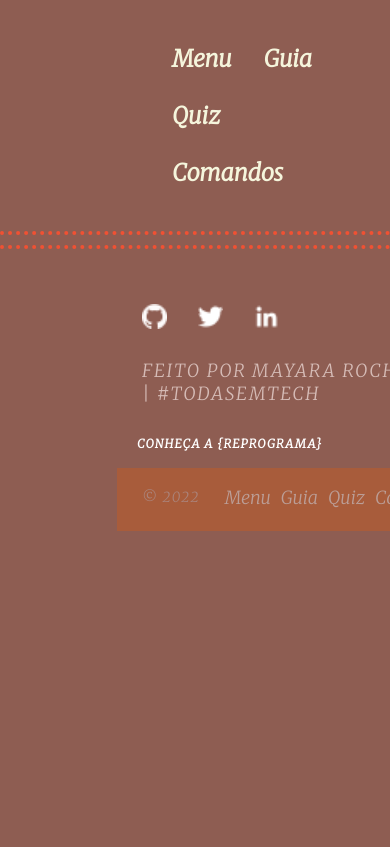
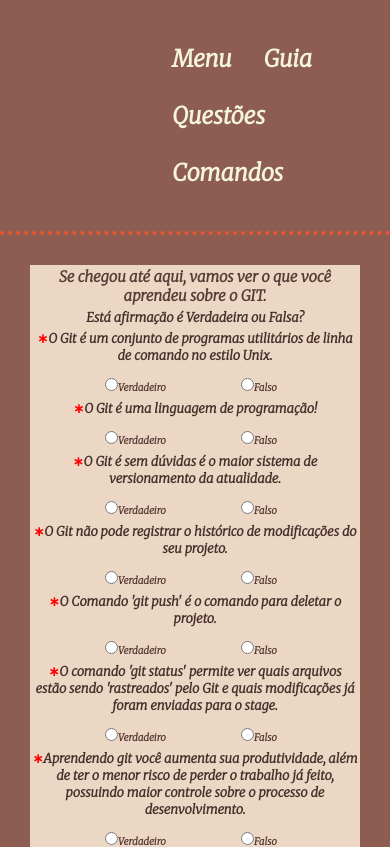
Before and after one commit to MayaraRocha95/tudosobreogit-projetofinal, a React (Vite) app: page /questoes in a window 390 px wide. Shown: the top 847 px of the page. Built offline with nearby package versions, Linux system fonts and the light colour scheme; a web font is replaced by a local one.

Commit message:
modificando responsividade

```diff
--- a/src/components/Card/Card.jsx
+++ b/src/components/Card/Card.jsx
@@ -1,5 +1,5 @@
 import React, { useState, useEffect } from 'react';
-
+import '../../pages/Questoes/questoes.css'
 
 function Card (props) {
   const { question, anwser, adicionarAcerto } = props;
@@ -13,10 +13,13 @@ function Card (props) {
   }, [userAwnser])
 
 return (
-  <div>
-  <p>{question}</p>
-  <button type="radio" disabled={userAwnser !== ""} onClick={() =>setUserAwnser(true)}> Verdadeiro</button>
-  <button type="radio" disabled={userAwnser !== ""} onClick={() => setUserAwnser(false)}> Falso</button>
+  <div className="card-botao">
+    <h3><font color="red"> 	&lowast;</font>{question}</h3>
+
+  <input className="input" type="radio" checked={userAwnser === true} disabled={userAwnser !== ""} onClick={() =>setUserAwnser(true)} Verdadeiro/>
+  <label>Verdadeiro</label>
+  <input className="input" type="radio"  checked={userAwnser === false} disabled={userAwnser !== ""} onClick={() => setUserAwnser(false)} Falso/>
+  <label>Falso</label>
 
   { userAwnser !== "" && (anwser === userAwnser ? <p> Você Acertou! </p> : <p> Resposta Errada! </p>)
 
--- a/src/components/Footer/Footer.jsx
+++ b/src/components/Footer/Footer.jsx
@@ -49,8 +49,8 @@ export default function Footer() {
                   </Link>
                 </li>
                 <li >
-                  <Link className="link" to="/quiz">
-                    Quiz
+                  <Link className="link" to="/questoes">
+                    Questoes
                   </Link>
                 </li>
                 <li >
--- a/src/components/Footer/footer.css
+++ b/src/components/Footer/footer.css
@@ -40,13 +40,14 @@
   float: right;
   background-color:rgba(207, 92, 25);
   width:100vw;
+  height:60px;
   margin-top: 15px;
   opacity: .4;
-  font-weight: 50;
+
 }
 
 .f-menu{
-  padding: 0 0 0 70%;
+  padding: 0 0 0 50%;
 
 }
 .footer-menu ul{
@@ -63,7 +64,7 @@ display: block;
   text-decoration: none;
 
 }
-.footer-menu ul li a:hover {
+.footer-menu .link a:hover {
   color: brown;
 }
 .footer-menu .footer-paragrafo{
@@ -71,14 +72,31 @@ display: block;
     float: left;
     text-transform: capitalize;
   }
-@media (max-width:500px) {
+@media (max-width:768px) {
   .footer {
-    display: flex;
+   width:50%;
+
     margin-top: 10px;
     margin-bottom: 20px;
+    text-align: center;
   }
-  .f-menu{
+  .f-menu .link{
     padding:0;
+    display: inline;
+
 
   }
+  .footer-menu ul li a{
+    width:200px;
   }
+  .footer-menu {
+
+    float:none;
+    width:200px;
+    height:60px;
+  }
+  .footer-menu ul li a:hover {
+    color: brown;
+  }
+
+  }
--- a/src/components/Header/Header.jsx
+++ b/src/components/Header/Header.jsx
@@ -17,8 +17,8 @@ function Header() {
           </Link>
         </li>
         <li className="item">
-          <Link className="link" to="/quiz">
-            Quiz
+          <Link className="link" to="/questoes">
+            Questões
           </Link>
         </li>
         <li className="item">
--- a/src/pages/Comandos/comandos.css
+++ b/src/pages/Comandos/comandos.css
@@ -67,7 +67,6 @@
 
 .list li::before {
   content: "•";
-
    display: inline-block;
    width: 1em;
   margin-left: -1em
@@ -83,3 +82,12 @@
   left:15px;
   bottom:20px;
 }
+/*responsividade */
+@media only screen and (max-width: 768px){
+  .indice-caixa .list-ul {
+    margin: 0 auto;
+  }
+  .imagem-git-exemplos{
+    width:80%;
+  }
+}
--- a/src/pages/Guia/Guia.jsx
+++ b/src/pages/Guia/Guia.jsx
@@ -1,6 +1,6 @@
 import './guia.css'
-import Titulo from './Titulo';
-import Paragrafo from './Paragrafo';
+import Titulo from '../../components/paginaGuia/Titulo';
+import Paragrafo from '../../components/paginaGuia/Paragrafo';
 
 function Guia() {
   return (
--- a/src/pages/Questoes/questoes.css
+++ b/src/pages/Questoes/questoes.css
@@ -50,16 +50,36 @@
   margin-left: 255px;
 }
 @media only screen and (max-width: 768px){
+  .questoes-caixa{
+    margin: 30px;
+  }
   .respostas-caixa{
     margin: 0 auto;
+    font-size: 10px;
+  }
+  .questoes-caixa h1{
+    font-size: 15px;
+    text-align: center;
+    margin: 2px;
+  }
+  .questoes-caixa h3{
+    font-size: 13px;
+    text-align: center;
+    margin: 2px;
   }
   .card-botao p{
-    width:200px;
+    width:100px;
+    font-size: 10px;
+    text-align: center;
   }
-  .respostas-caixa h3 {
+
+  .card-botao label{
        font-size: 10px;
   }
-  .questoes-caixa h3{
-    font-size: 20px;
+  .input{
+    margin-left: 75px;
+    min-width: 10px;
+    min-height: 10px;
+
   }
 }
--- a/src/pages/Quiz/Quiz.jsx
+++ /dev/null
@@ -1,39 +0,0 @@
-import React, {useState} from 'react';
-import Card from '../../components/Card/Card'
-
-function Quiz() {
-  const data = [{ question: "O Git é um conjunto de programas utilitários de linha de comando no estilo Unix.", anwser: true }, { question: "O Git é uma linguagem de programação!" , anwser: false }, { question: "O Git é sem dúvidas é o maior sistema de versionamento da atualidade." , anwser: true }, { question: "O Git não pode registrar o histórico de modificações do seu projeto." , anwser: false }, { question:"O Comando 'git push' é o comando para deletar o projeto." , anwser: false }, { question: "O comando 'git status' permite ver quais arquivos estão sendo 'rastreados' pelo Git e quais modificações já foram enviadas para o stage." , anwser: true }, { question: "Aprendendo git você  aumenta sua produtividade, além de ter o menor risco de perder o trabalho já feito, possuindo maior controle sobre o processo de desenvolvimento." , anwser: true }, { question: "O git  no mundo corporativo é utilizado por  grandes empresas utilizando repositórios privados de git para controlar a evolução de códigos criados e modificados por seus colaboradores." , anwser: true }, { question:"O git é um sistema de controle de versão,também conhecida pela sigla VCS-version control system." , anwser: true }, { question: "No sistema de controle de versão do git  as operações não são atômicas, se caso uma operação de repositório é suspensa, ela pode deixar o repositório em um estado instável.", anwser: false }]
-  const [acertos, setAcertos] = useState(0)
-
-  function adicionarAcerto(){
-    setAcertos(acertos + 1)
-  }
-
-  function resultado(acertos){
-
-      if(acertos < 5){
-       return <h1> Que pena! Que tal voltar para a página guia e aprender um pouco mais?</h1>
-      } else if(acertos > 5 && acertos < 8){
-        return <h1> Parabéns Você está quase lá!</h1>
-      } else {
-        return <h1>Parabéns você é um especialista em GIT!</h1>
-      }
-
-  }
-
-  return (
-    <>
-   { data.map((card) => {
-   return (
-      <Card question={card.question} anwser={card.anwser} adicionarAcerto={adicionarAcerto}/>
-   )
-
-    })
-
-  }
-  <h3>Total de Acertos:{acertos}, {resultado(acertos)}</h3>
-    </>
-  )
-}
-
-export default Quiz
--- a/src/routes/ApplicationRoutes.jsx
+++ b/src/routes/ApplicationRoutes.jsx
@@ -1,7 +1,7 @@
 import { BrowserRouter, Routes, Route } from 'react-router-dom'
 import Menu from '../pages/Menu/Menu'
 import Guia from '../pages/Guia/Guia'
-import Quiz from '../pages/Quiz/Quiz'
+import Questoes from '../pages/Questoes/Questoes'
 import Comandos from '../pages/Comandos/Comandos'
 import Header from '../components/Header/Header'
 import Footer from '../components/Footer/Footer'
@@ -14,7 +14,7 @@ function ApplicationRoutes(){
     <Routes>
       <Route path="/" element={<Menu />}/>
       <Route path="guia" element={<Guia />}/>
-      <Route path="quiz" element={<Quiz />}/>
+      <Route path="questoes" element={<Questoes />}/>
       <Route path="comandos" element={<Comandos />}/>
     </Routes>
     <Footer />
```
Also changed, not shown: src/components/paginaGuia/Paragrafo.jsx (renamed from src/pages/Guia/Paragrafo.jsx), src/components/paginaGuia/Titulo.jsx (renamed from src/pages/Guia/Titulo.jsx).
